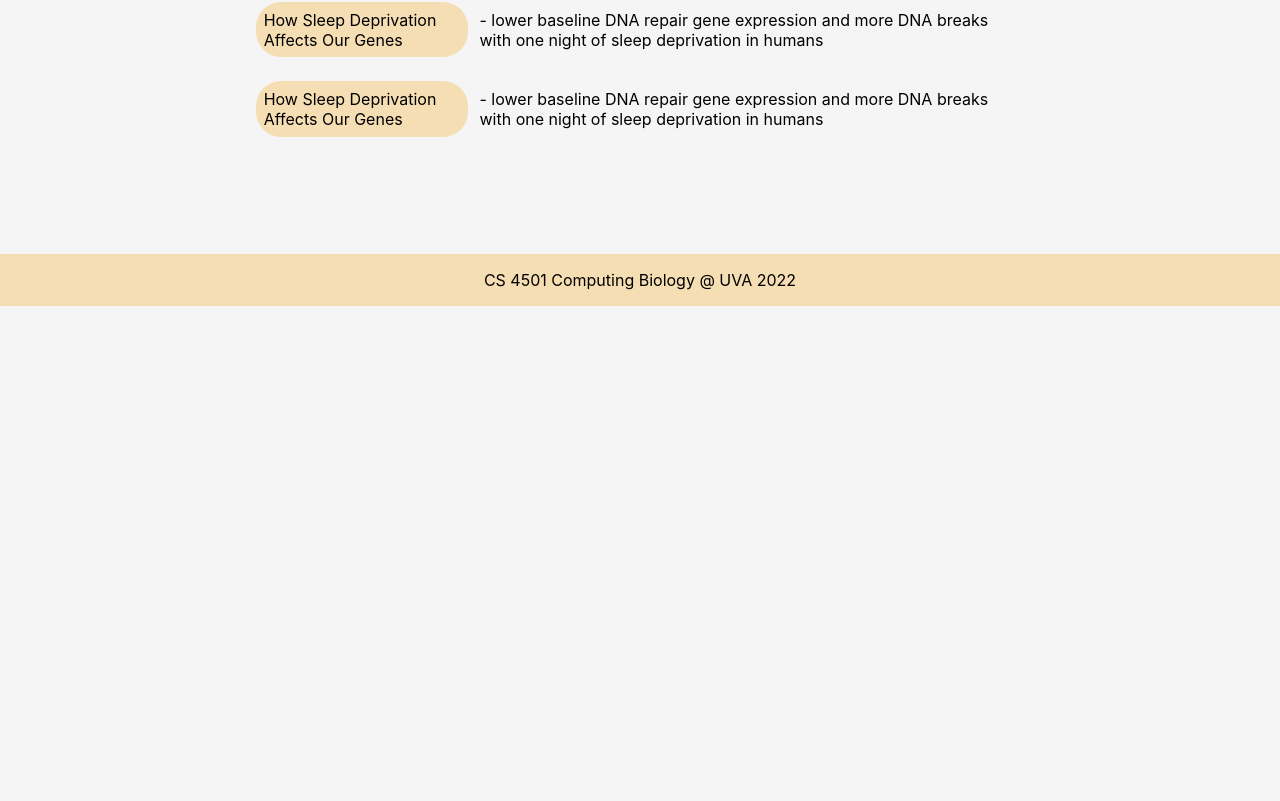
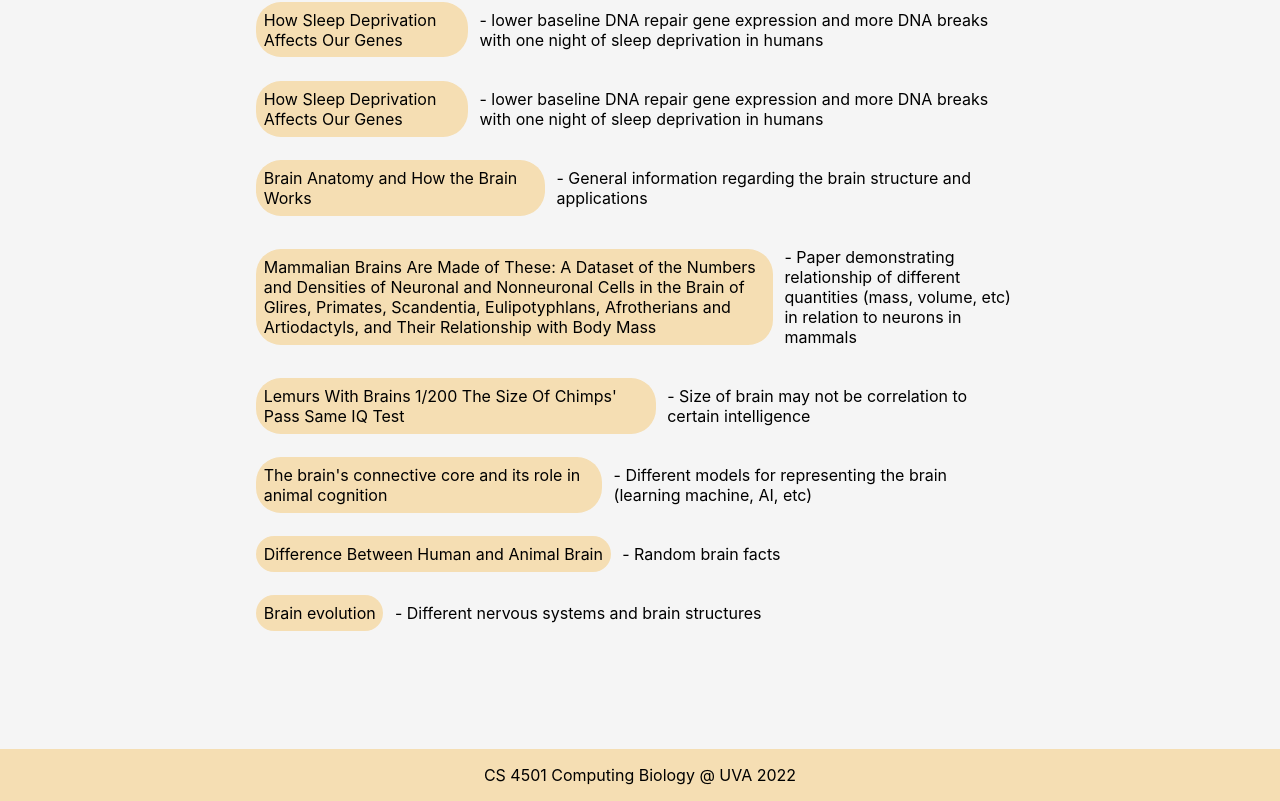
Before and after one commit to johnny-yang-4102/cs_4501_sleep_brain, a React (Create React App) app: page /References in a window 1280 px wide. Shown: the part 824-1625 px from the top of the page. Before the commit the page ends 1130 px from the top, so only its background shows below. Built offline with nearby package versions, Linux system fonts and the light colour scheme.

Commit message:
Add brain citations

```diff
--- a/src/screens/References.js
+++ b/src/screens/References.js
@@ -1,8 +1,8 @@
-import {Stack} from "@mui/system";
-import {Typography} from "@mui/material";
+import { Stack } from "@mui/system";
+import { Typography } from "@mui/material";
 import List from '@mui/material/List';
 import ListItem from '@mui/material/ListItem';
-import {Link} from '@mui/material';
+import { Link } from '@mui/material';
 import React from "react";
 
 //Need to import all of your pictures before using
@@ -66,6 +66,49 @@ const References = () => {
                     href="https://neurosciencenews.com/sleep-deprivation-genetics-10638/" underline="hover"
                     color={"black"}>How Sleep Deprivation Affects Our Genes
                 </Link><span className={"listDesc"}> - lower baseline DNA repair gene expression and more DNA breaks with one night of sleep deprivation in humans </span></ListItem>
+
+
+
+
+                {/* Brain References */}
+                <ListItem><Link className={"listLink"}
+                    href="hopkinsmedicine.org/health/conditions-and-diseases/anatomy-of-the-brain#:~:text=The%20brain%20is%20a%20complex,central%20nervous%20system%2C%20or%20CNS" underline="hover"
+                    color={"black"}>Brain Anatomy and How the Brain Works
+                </Link><span className={"listDesc"}> - General information regarding the brain structure and applications </span></ListItem>
+
+                <ListItem><Link className={"listLink"}
+                    href="https://www.google.com/url?q=https://www.karger.com/Article/Fulltext/437413&sa=D&source=docs&ust=1670382879196997&usg=AOvVaw2DpecJ1FhtIMA6E_PCRxDn" underline="hover"
+                    color={"black"}>Mammalian Brains Are Made of These: A Dataset of the Numbers and Densities of Neuronal and Nonneuronal Cells in the Brain of Glires, Primates, Scandentia, Eulipotyphlans, Afrotherians and Artiodactyls, and Their Relationship with Body Mass
+                </Link><span className={"listDesc"}> - Paper demonstrating relationship of different quantities (mass, volume, etc) in relation to neurons in mammals </span></ListItem>
+
+                <ListItem><Link className={"listLink"}
+                    href="https://mindmatters.ai/2020/09/lemurs-with-brains-1-200-the-size-of-chimps-pass-same-iq-test/" underline="hover"
+                    color={"black"}>
+                    Lemurs With Brains 1/200 The Size Of Chimps' Pass Same IQ Test
+                </Link><span className={"listDesc"}> - Size of brain may not be correlation to certain intelligence </span></ListItem>
+
+                <ListItem><Link className={"listLink"}
+                    href="https://www.ncbi.nlm.nih.gov/pmc/articles/PMC3427545/" underline="hover"
+                    color={"black"}>
+                    The brain's connective core and its role in animal cognition
+                </Link><span className={"listDesc"}> - Different models for representing the brain (learning machine, AI, etc) </span></ListItem>
+
+                <ListItem><Link className={"listLink"}
+                    href="https://byjus.com/biology/difference-between-human-brain-and-animal-brain/" underline="hover"
+                    color={"black"}>
+                    Difference Between Human and Animal Brain
+                </Link><span className={"listDesc"}> - Random brain facts </span></ListItem>
+
+                <ListItem><Link className={"listLink"}
+                    href="https://ecampusontario.pressbooks.pub/animalphysiology/chapter/8-2/" underline="hover"
+                    color={"black"}>
+                    Brain evolution
+                </Link><span className={"listDesc"}> - Different nervous systems and brain structures  </span></ListItem>
+
+
+
+
+
             </List>
         </Stack>
     );
--- a/src/screens/ScreenBrain.js
+++ b/src/screens/ScreenBrain.js
@@ -1,5 +1,9 @@
 import { Stack } from "@mui/system";
-import { Grid, Typography, ImageList, ImageListItem } from "@mui/material";
+import { Grid, Typography, ImageList, ImageListItem, Accordion } from "@mui/material";
+
+import AccordionSummary from "@mui/material/AccordionSummary";
+import AccordionDetails from "@mui/material/AccordionDetails";
+import ExpandMoreIcon from "@mui/icons-material/ExpandMore";
 
 import Image from "mui-image";
 
@@ -134,6 +138,24 @@ const ScreenBrain = () => {
                     <Typography variant="h5" style={padding}></Typography>
                 </Grid>
 
+                <Grid item xs={12}>
+                    <Accordion>
+                        <AccordionSummary
+                            expandIcon={<ExpandMoreIcon/>}
+                            aria-controls="panel1a-content"
+                            id="panel1a-header"
+                        >
+                            <Typography>Fun Fact</Typography>
+                        </AccordionSummary>
+                        <AccordionDetails>
+                            <Typography variant="body1">The pineal gland is the only structure in the brain that is only one, instead of two symmetrical parts. </Typography>
+                        </AccordionDetails>
+                    </Accordion>
+                </Grid>
+
+
+
+
 
 
             </Grid>
```
Also changed, not shown: src/App.js (+2 -18 lines), src/screens/ScreenPipeline1.js (deleted, +0 -10 lines), src/screens/ScreenPipeline2.js (deleted, +0 -36 lines). Lines whose indentation alone changed are shown as unchanged.
